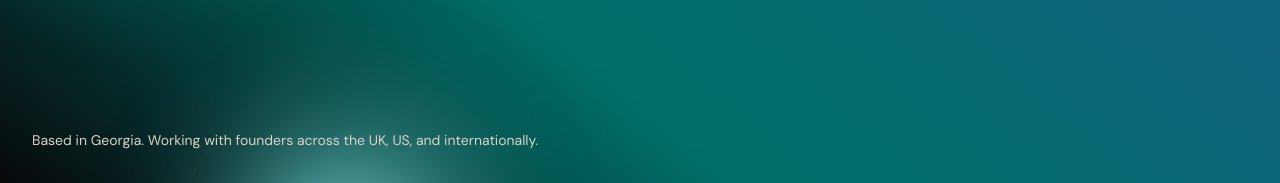
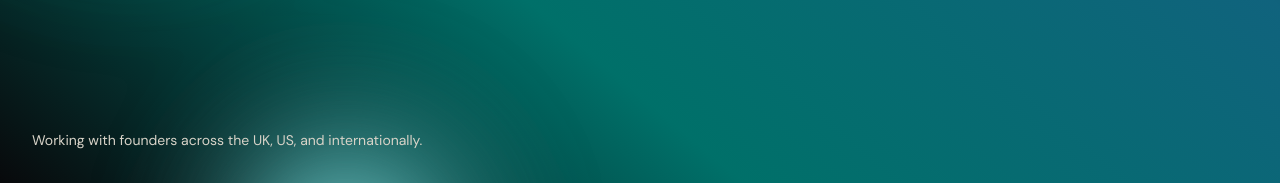
Before and after one commit to Mdivani-Agency/landing-page, a Next.js app: page / in a window 1280 px wide. Shown: the part 617-800 px from the top of the page. Built offline with nearby package versions, Linux system fonts and the light colour scheme; no server answers.

Commit message:
fix(hero): remove based-in-georgia location copy
Drop the Georgia location mention from the homepage hero while keeping the international-founders line. Privacy policy and terms of service are unchanged.

Co-authored-by: giorgi <giorgi@mdivani.agency>

```diff
--- a/components/sections/hero.tsx
+++ b/components/sections/hero.tsx
@@ -31,8 +31,7 @@ export function Hero() {
         </Link>
       </div>
       <p className="mt-auto pt-[6rem] text-xs text-muted">
-        Based in Georgia. Working with founders across the UK, US, and
-        internationally.
+        Working with founders across the UK, US, and internationally.
       </p>
     </section>
   );
```
